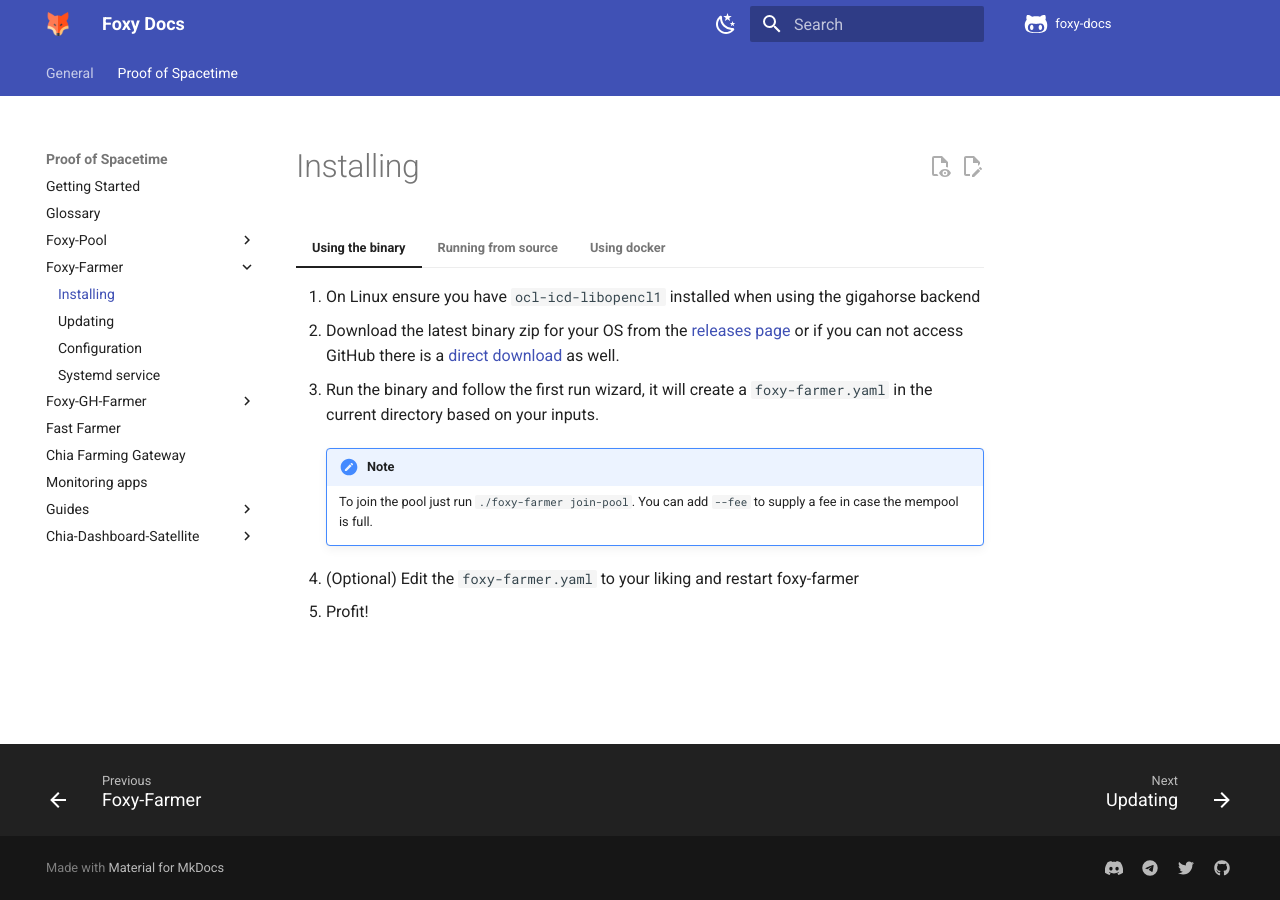
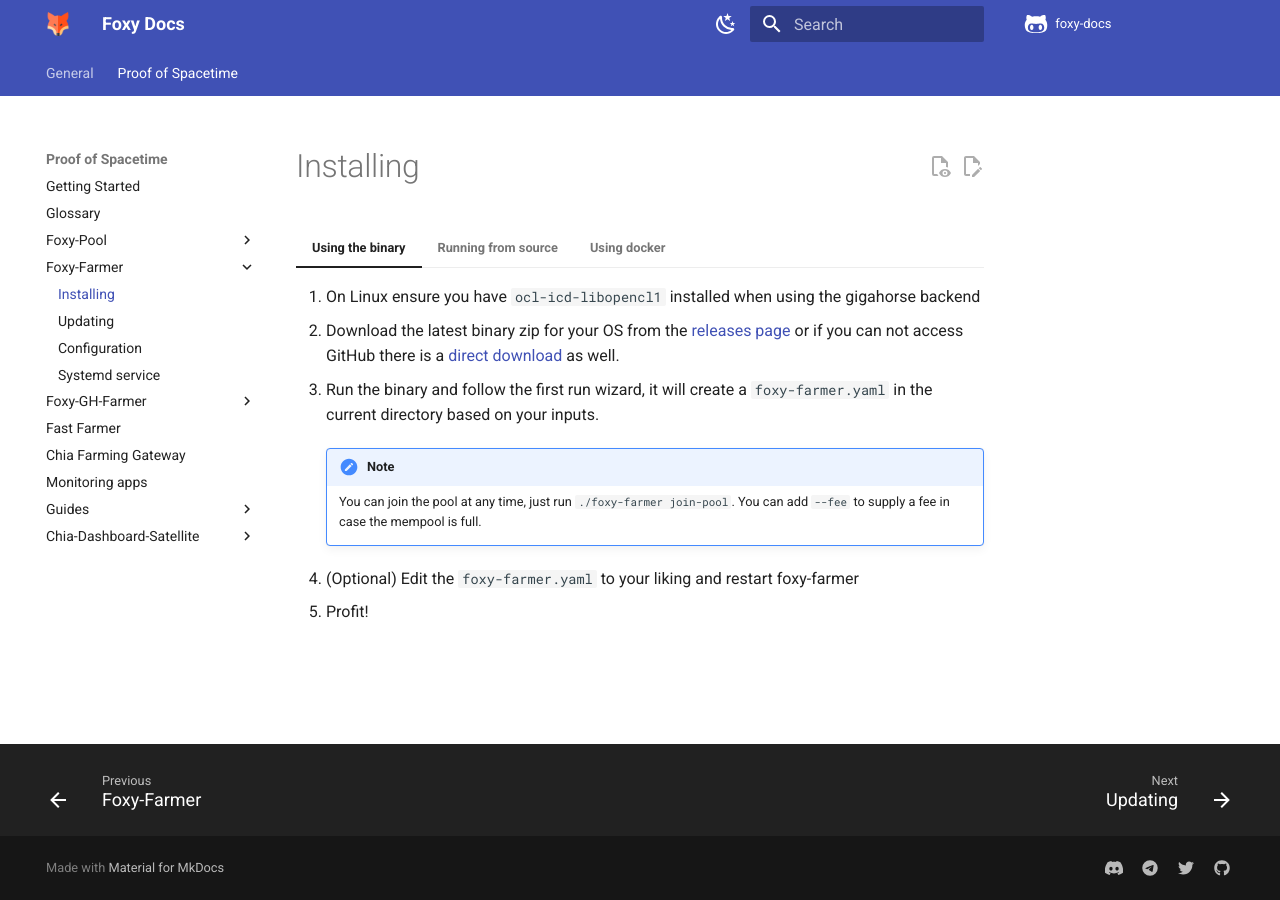
Before and after one commit to foxypool/docs, an MkDocs documentation site: the page built from docs/proof-of-spacetime/foxy-farmer/installing.md, in a window 1280 px wide. Built offline with MkDocs 1.6.1 and Material for MkDocs 9.7.7, drawn with Linux system fonts in a browser that asks for light colours; comment, search, counter and statistics services are not loaded.

Commit message:
Update docs for foxy-farmer re frw

```diff
--- a/docs/proof-of-spacetime/foxy-farmer/installing.md
+++ b/docs/proof-of-spacetime/foxy-farmer/installing.md
@@ -5,7 +5,7 @@
       3. Run the binary and follow the first run wizard, it will create a `foxy-farmer.yaml` in the current directory based on your inputs.
 
         !!! note
-            To join the pool just run `./foxy-farmer join-pool`. You can add `--fee` to supply a fee in case the mempool is full.
+            You can join the pool at any time, just run `./foxy-farmer join-pool`. You can add `--fee` to supply a fee in case the mempool is full.
 
       4. (Optional) Edit the `foxy-farmer.yaml` to your liking and restart foxy-farmer
       5. Profit!
@@ -28,7 +28,7 @@
       5. Run using `venv/bin/foxy-farmer` (or activate the venv using `source venv/bin/activate` and then just use `foxy-farmer`) and follow the first run wizard, it will create a `foxy-farmer.yaml` in the current directory based on your inputs.
 
         !!! note
-            To join the pool just run `./foxy-farmer join-pool`. You can add `--fee` to supply a fee in case the mempool is full.
+            You can join the pool at any time, just run `./foxy-farmer join-pool`. You can add `--fee` to supply a fee in case the mempool is full.
 
       6. (Optional) Edit the `foxy-farmer.yaml` to your liking and restart foxy-farmer
       7. Profit!
```
